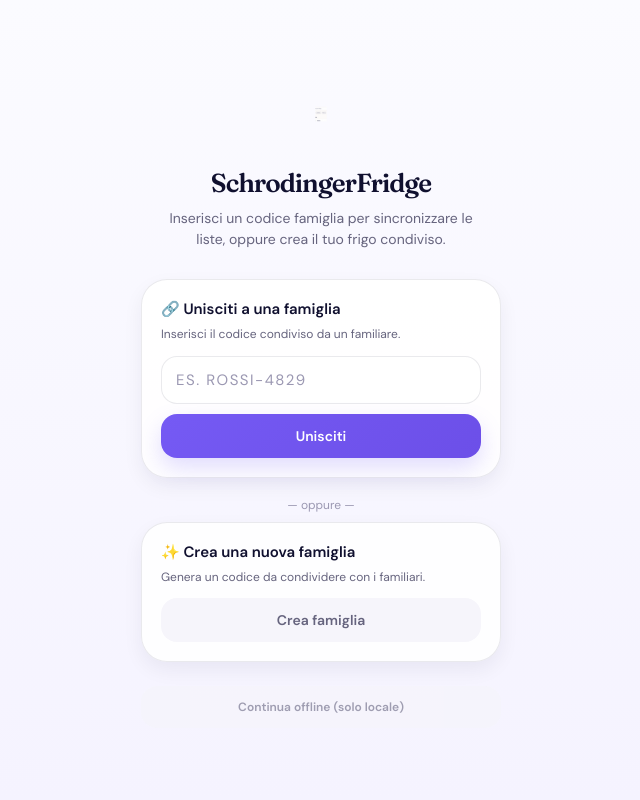
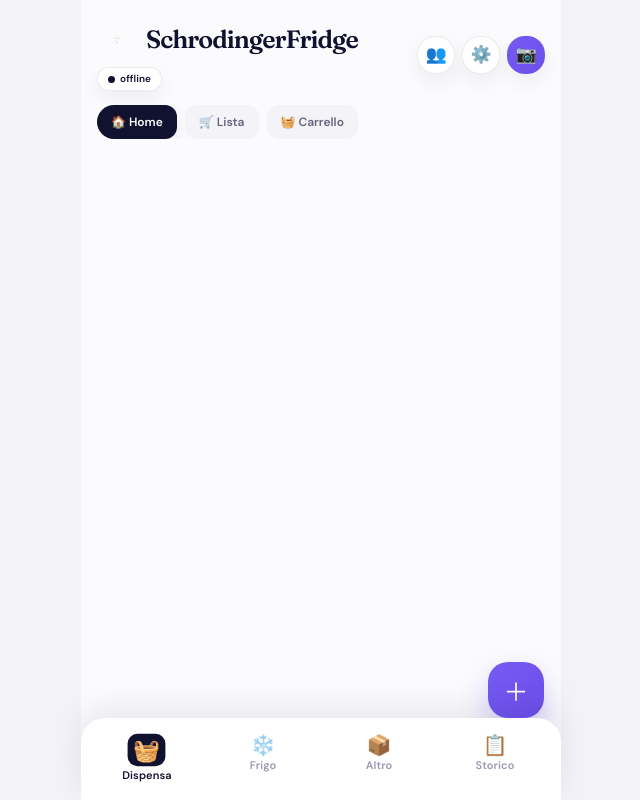
Before and after one commit to FreddieITA91/SchrodinFridge, a plain HTML site: page index.html in a window 1280 px wide. Both pictures are taken after a click on the button "Crea famiglia". Shown: the whole page, without its empty margins (319-959 px from the left). Drawn offline with Linux system fonts and the light colour scheme.

Commit message:
Add files via upload

```diff
--- a/index.html
+++ b/index.html
@@ -710,6 +710,60 @@ nav{
   background:var(--navy);color:#fff;border-radius:9px;padding:5px;
 }
 
+
+/* v16 app shell alignment and family modal fix */
+#app{
+  width:100%;
+  max-width:480px;
+  margin:0 auto;
+  min-height:100dvh;
+  background:#fbfafc;
+  position:relative;
+}
+header{
+  width:100%;
+  max-width:480px;
+  margin:0 auto;
+  left:auto;
+  right:auto;
+  transform:none;
+}
+main{
+  width:100%;
+  max-width:480px;
+  margin:0 auto;
+}
+nav{
+  left:50%;
+  right:auto;
+  width:min(480px,100vw);
+  transform:translateX(-50%);
+}
+#fab{
+  right:max(17px,calc((100vw - 480px)/2 + 17px));
+}
+@media (min-width:680px){
+  body{max-width:none;margin:0;background:#f3f2f8}
+  header{position:sticky;top:0}
+  nav{left:50%;right:auto;width:480px;transform:translateX(-50%)}
+  #fab{right:calc((100vw - 480px)/2 + 17px)}
+}
+.app-title{
+  justify-content:flex-start;
+}
+.header-top{
+  justify-content:space-between;
+}
+#setup-screen{
+  z-index:9000;
+}
+.modal-overlay{
+  z-index:9500;
+}
+.modal-overlay.open{
+  pointer-events:all;
+}
+
 </style>
 </head>
 <body>
@@ -728,16 +782,16 @@ nav{
     <h3>🔗 Unisciti a una famiglia</h3>
     <p>Inserisci il codice condiviso da un familiare.</p>
     <input class="input-field" id="join-code" placeholder="Es. ROSSI-4829" autocomplete="off" style="text-transform:uppercase;letter-spacing:.1em;margin-bottom:10px">
-    <button class="btn btn-primary" style="width:100%" onclick="joinFamily()">Unisciti</button>
+    <button type="button" class="btn btn-primary" style="width:100%" onclick="joinFamily()">Unisciti</button>
   </div>
   <div class="setup-or">— oppure —</div>
   <div class="setup-card" style="max-width:360px;width:100%">
     <h3>✨ Crea una nuova famiglia</h3>
     <p>Genera un codice da condividere con i familiari.</p>
-    <button class="btn btn-ghost" style="width:100%" onclick="createFamily()">Crea famiglia</button>
+    <button type="button" class="btn btn-ghost" style="width:100%" onclick="createFamily()">Crea famiglia</button>
   </div>
   <div style="margin-top:14px;max-width:360px;width:100%">
-    <button class="btn btn-ghost" style="width:100%;font-size:12px;opacity:.6" onclick="useOffline()">Continua offline (solo locale)</button>
+    <button type="button" class="btn btn-ghost" style="width:100%;font-size:12px;opacity:.6" onclick="useOffline()">Continua offline (solo locale)</button>
   </div>
   <div id="setup-error" style="display:none;color:var(--red);font-size:12px;margin-top:10px;text-align:center"></div>
 </div>
@@ -756,7 +810,7 @@ nav{
         </span>
       </div>
       <div class="header-actions">
-        <button class="icon-btn" id="btn-family">👨‍👩‍👧</button>
+        <button class="icon-btn" id="btn-family" onclick="openFamilyModal()">👥</button>
         <button class="icon-btn" id="btn-settings">⚙️</button>
         <button class="icon-btn accent" id="btn-scan">📷</button>
       </div>
@@ -809,7 +863,7 @@ nav{
 <div class="modal-overlay" id="modal-family">
   <div class="modal">
     <div class="modal-handle"></div>
-    <div class="modal-title">👨‍👩‍👧 La tua Famiglia</div>
+    <div class="modal-title">👥 La tua Famiglia</div>
     <div style="text-align:center;margin-bottom:16px">
       <div style="font-size:12px;color:var(--text2);margin-bottom:8px">Codice famiglia:</div>
       <div class="code-display" id="family-code-display">—</div>
@@ -1243,46 +1297,66 @@ async function deleteItem(id){
 // ═══════════════════════════════════════════
 function showSetupError(msg){const el=document.getElementById('setup-error');el.textContent=msg;el.style.display='block';}
 function joinFamily(){
-  const code=document.getElementById('join-code').value.trim().toUpperCase();
+  const input=document.getElementById('join-code');
+  const code=(input?.value||'').trim().toUpperCase();
   if(code.length<4){showSetupError('Inserisci un codice valido');return;}
+  closeAllModals();
   if(cfg.familyCode!==code){
     resetRealtime();
     cfg.familyCode=code;
     familyJustChanged=true;
-    clearFamilyState();
-  }else{
-    cfg.familyCode=code;saveLocal();
+    state=emptyState();
+    syncQueue=[];
   }
-  if(!cfg.sbUrl||!cfg.sbKey){openModal('modal-supabase');}else{startApp();}
+  saveLocal();
+  startApp();
+  if(!cfg.sbUrl||!cfg.sbKey)setTimeout(()=>openModal('modal-supabase'),350);
 }
 function createFamily(){
+  closeAllModals();
   resetRealtime();
   cfg.familyCode=genFamilyCode();
   familyJustChanged=true;
-  clearFamilyState();
-  document.getElementById('setup-screen').classList.add('hidden');
+  state=emptyState();
+  syncQueue=[];
+  saveLocal();
   startApp();
-  toast('Codice famiglia: '+cfg.familyCode+' — condividilo dal menu 👨‍👩‍👧',5000);
+  if(!cfg.sbUrl||!cfg.sbKey)setTimeout(()=>openModal('modal-supabase'),350);
+  toast('Codice famiglia: '+cfg.familyCode+' — condividilo dal menu 👥',5000);
 }
 function useOffline(){
+  closeAllModals();
   if(!cfg.familyCode){
     resetRealtime();
     cfg.familyCode='LOCAL-'+uid().slice(0,4);
     familyJustChanged=true;
-    clearFamilyState();
+    state=emptyState();
+    syncQueue=[];
+    saveLocal();
   }else saveLocal();
   startApp();
 }
 function changeFamily(){
-  closeModal('modal-settings');
+  closeAllModals();
   resetRealtime();
   cfg.familyCode='';
   familyJustChanged=true;
   clearFamilyState();
   setSyncStatus('offline');
   showSetupScreen();
-}
-function showSetupScreen(){document.getElementById('setup-screen').classList.remove('hidden');document.getElementById('app').style.display='none';document.getElementById('join-code').value=cfg.familyCode||'';}
+  toast('Scegli o crea una nuova famiglia');
+}
+function showSetupScreen(){
+  closeAllModals();
+  const setup=document.getElementById('setup-screen');
+  const app=document.getElementById('app');
+  if(setup)setup.classList.remove('hidden');
+  if(app)app.style.display='none';
+  const join=document.getElementById('join-code');
+  if(join)join.value='';
+  const err=document.getElementById('setup-error');
+  if(err){err.textContent='';err.style.display='none';}
+}
 function saveSupabaseConfig(){
   const url=document.getElementById('sb-url').value.trim().replace(/\/+$/,'');
   const key=document.getElementById('sb-key').value.trim();
@@ -1311,10 +1385,15 @@ async function debugSupabaseFamily(){
 }
 
 function startApp(){
-  document.getElementById('setup-screen').classList.add('hidden');
-  document.getElementById('app').style.display='flex';
-  document.getElementById('family-code-display').textContent=cfg.familyCode;
-  renderMain();updateBadges();updateExpiryAlert();fullSync();
+  normalizeState();
+  closeAllModals();
+  const setup=document.getElementById('setup-screen');
+  const app=document.getElementById('app');
+  if(setup)setup.classList.add('hidden');
+  if(app)app.style.display='flex';
+  refreshFamilyDisplay();
+  renderMain();updateBadges();updateExpiryAlert();
+  fullSync();
 }
 // Share codice famiglia
 function shareVia(method){
@@ -1609,8 +1688,26 @@ function clearSearch(){const i=document.getElementById('search-global');if(i)i.v
 // ═══════════════════════════════════════════
 //  MODALS
 // ═══════════════════════════════════════════
-function openModal(id){document.getElementById(id).classList.add('open');document.body.style.overflow='hidden';}
-function closeModal(id){document.getElementById(id).classList.remove('open');document.body.style.overflow='';}
+function refreshFamilyDisplay(){
+  const el=document.getElementById('family-code-display');
+  if(el)el.textContent=cfg.familyCode||'—';
+}
+function closeAllModals(){
+  document.querySelectorAll('.modal-overlay.open').forEach(m=>m.classList.remove('open'));
+  document.body.style.overflow='';
+}
+function openModal(id){
+  if(id==='modal-family')refreshFamilyDisplay();
+  const el=document.getElementById(id);
+  if(!el)return;
+  el.classList.add('open');document.body.style.overflow='hidden';
+}
+function closeModal(id){
+  const el=document.getElementById(id);
+  if(el)el.classList.remove('open');
+  if(!document.querySelector('.modal-overlay.open'))document.body.style.overflow='';
+}
+function openFamilyModal(){refreshFamilyDisplay();openModal('modal-family');}
 document.querySelectorAll('.modal-overlay').forEach(el=>el.addEventListener('click',e=>{if(e.target===el)closeModal(el.id);}));
 
 // ═══════════════════════════════════════════
@@ -1654,7 +1751,7 @@ function init(){
 
     if(scan)scan.addEventListener('click',openCamera);
     if(settings)settings.addEventListener('click',openSettings);
-    if(family)family.addEventListener('click',()=>{document.getElementById('family-code-display').textContent=cfg.familyCode||'—';openModal('modal-family');});
+    if(family)family.addEventListener('click',openFamilyModal);
     if(fab)fab.addEventListener('click',()=>{if(topTab==='spesa')addToSpesaManual();else if(topTab==='carrello')addToCarrelloChoice();else openAdd();});
 
     setTimeout(()=>{
--- a/sw.js
+++ b/sw.js
@@ -1,4 +1,4 @@
-const CACHE = 'dispensa-v15';
+const CACHE = 'dispensa-v16';
 const ASSETS = [
   '/SchrodinFridge/index.html',
   '/SchrodinFridge/manifest.json',
```
